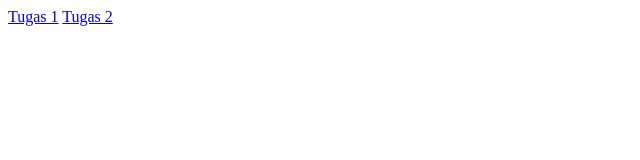
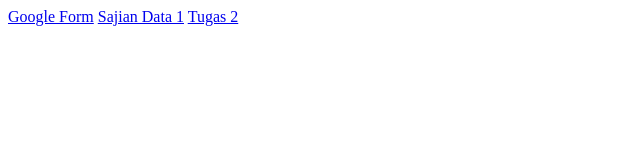
Before and after one commit to SalmaNajima/salma, a plain HTML site: page index.html in a window 1280 px wide. Shown: the whole page, without its empty margins (0-640 px from the left). Drawn offline with Linux system fonts and the light colour scheme.

Commit message:
Update index.html

```diff
--- a/index.html
+++ b/index.html
@@ -1,8 +1,11 @@
 <!DOCTYPE html>
 <html lang="id">
 <head>
-<!-- Tombol Tugas 1 -->
-            <a href="biodata.html" class="btn-pink">Tugas 1</a>
+  <!-- Tombol Tugas 2 (warna & bentuk SAMA PERSIS) -->
+            <a href="https://docs.google.com/forms/d/e/1FAIpQLSfYmNpLMH75onY9Tmdy17G7hCMYKhwONj-lDk9bJZO_zURxKg/viewform?usp=header">Google Form</a>
 
             <!-- Tombol Tugas 2 (warna & bentuk SAMA PERSIS) -->
+            <a href="https://datastudio.google.com/reporting/871495fb-7dca-48d5-9003-2cd3ee7311a7" class="btn-pink">Sajian Data 1</a>
+
+      <!-- Tombol Tugas 2 (warna & bentuk SAMA PERSIS) -->
             <a href="https://salmanajima.github.io/Salma-Najima/" class="btn-pink">Tugas 2</a>
```
